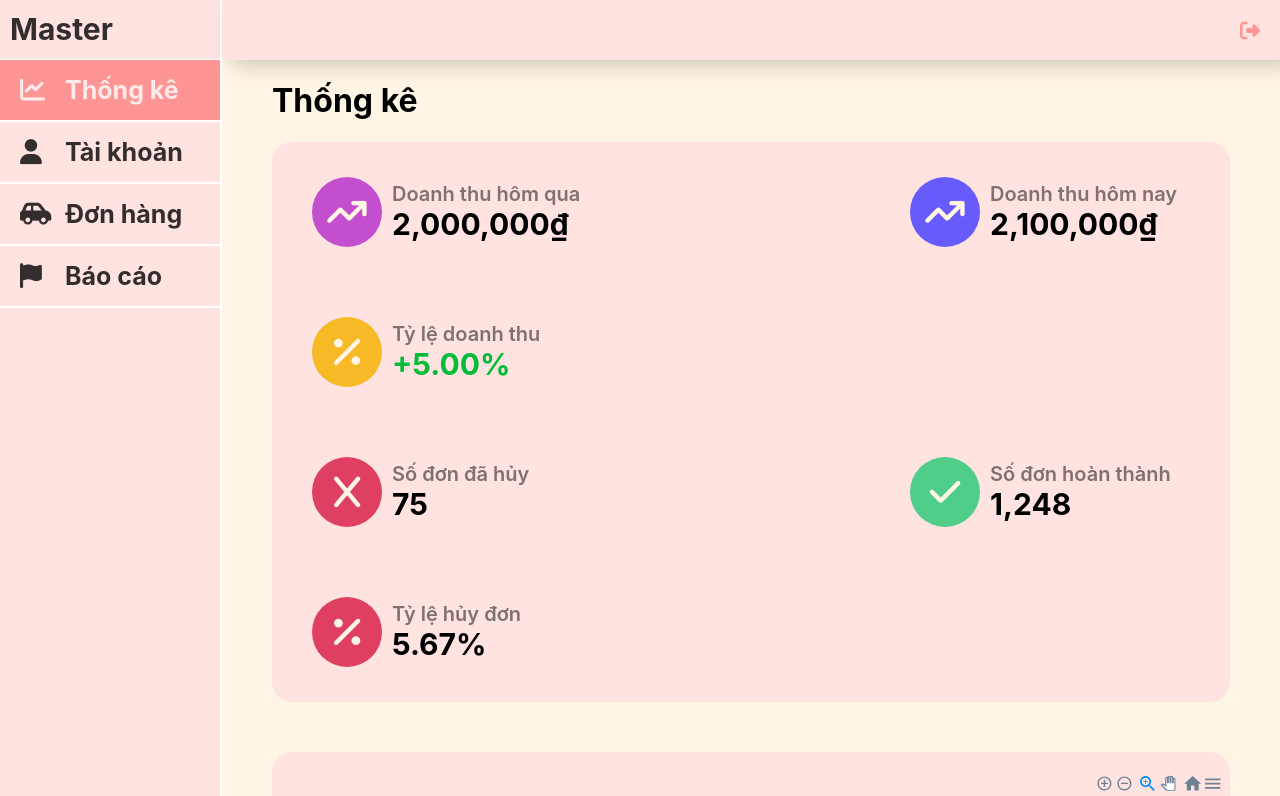
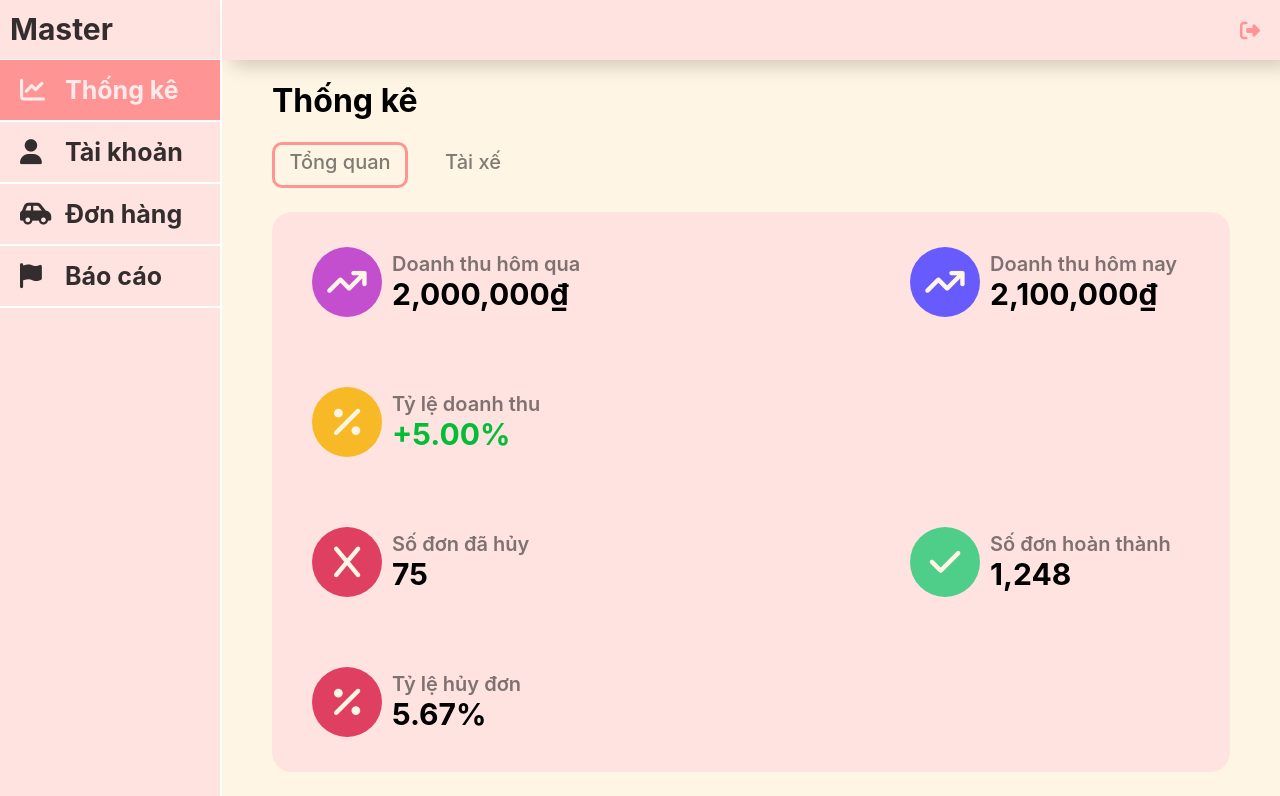
Before and after one commit to GetGoTeam/GetGo-Administrator, a React (Create React App) app: page / in a window 1280 px wide. Shown: the top 796 px of the page. Built offline with nearby package versions, Linux system fonts and the light colour scheme.

Commit message:
refactor: add SlidingTabs

```diff
--- /dev/null
+++ b/src/components/Layout/DefaultLayout/SlidingTabs/SlidingTabs.scss
@@ -0,0 +1,84 @@
+@import "/src/utils/base.scss";
+
+:root {
+  --tab-height: 40px;
+  --tab-width: 130px;
+  --border-width: 3px;
+}
+
+.slidingTabs-container {
+  display: flex;
+  align-items: center;
+  margin-bottom: 30px;
+  -webkit-user-select: none;
+  user-select: none;
+
+  .tabs {
+    display: flex;
+    position: relative;
+    border-radius: 10px;
+    * {
+      z-index: 2;
+    }
+  }
+
+  input[type="radio"] {
+    display: none;
+  }
+
+  .tab {
+    display: flex;
+    align-items: center;
+    justify-content: center;
+    color: rgba(0, 0, 0, 0.5);
+    height: var(--tab-height);
+    width: var(--tab-width);
+    font-size: 1.25rem;
+    font-weight: 500;
+    border-radius: 10px;
+    padding-left: var(--border-width);
+    cursor: pointer;
+    transition: color 0.15s ease-in;
+  }
+
+  input[type="radio"] {
+    &:checked {
+      & + label {
+        color: $primary_900;
+      }
+    }
+  }
+
+  input[id="radio-1"] {
+    &:checked {
+      & ~ .glider {
+        transform: translateX(0);
+      }
+    }
+  }
+
+  input[id="radio-2"] {
+    &:checked {
+      & ~ .glider {
+        transform: translateX(100%);
+      }
+    }
+  }
+
+  .glider {
+    position: absolute;
+    display: flex;
+    height: var(--tab-height);
+    width: var(--tab-width);
+    border: var(--border-width) solid $primary_900;
+    z-index: 1;
+    border-radius: 10px;
+    transition: 0.25s ease-out;
+  }
+
+  @media (max-width: 700px) {
+    .tabs {
+      transform: scale(0.6);
+    }
+  }
+}
--- /dev/null
+++ b/src/components/Layout/DefaultLayout/SlidingTabs/index.js
@@ -0,0 +1,62 @@
+import "./SlidingTabs.scss";
+import { useState, useMemo } from "react";
+import colors from "../../../../utils/base.scss";
+import FadeInOut from "../BackDrop/FadeInOut";
+
+function SlidingTabs(props) {
+  const { tab1, tab2 } = props;
+  const [tabContent, setTabContent] = useState(tab1.content);
+  const [tabStatus, setTabStatus] = useState(true);
+  const duration = 250;
+  var firstRender = false;
+
+  useMemo(() => {
+    // eslint-disable-next-line react-hooks/exhaustive-deps
+    firstRender = true;
+  }, []);
+
+  return (
+    <>
+      <div className="slidingTabs-container">
+        <div className="tabs">
+          <input type="radio" id="radio-1" name="tabs" />
+          <label
+            className="tab"
+            htmlFor="radio-1"
+            style={{ color: tabContent === tab1.content && firstRender ? colors.primary_900 : "" }}
+            onClick={() => {
+              setTabStatus(false);
+              setTimeout(() => {
+                setTabContent(tab1.content);
+                setTabStatus(true);
+              }, duration + 100);
+            }}
+          >
+            {tab1.name}
+          </label>
+
+          <input type="radio" id="radio-2" name="tabs" />
+          <label
+            className="tab"
+            htmlFor="radio-2"
+            onClick={() => {
+              setTabStatus(false);
+              setTimeout(() => {
+                setTabContent(tab2.content);
+                setTabStatus(true);
+              }, duration + 100);
+            }}
+          >
+            {tab2.name}
+          </label>
+          <span className="glider"></span>
+        </div>
+      </div>
+      <FadeInOut show={tabStatus} duration={duration}>
+        {tabContent}
+      </FadeInOut>
+    </>
+  );
+}
+
+export default SlidingTabs;
--- a/src/pages/Reports/index.js
+++ b/src/pages/Reports/index.js
@@ -1,3 +1,5 @@
+import "./Reports.module.scss";
+
 function Reports() {
   return (
     <>
--- /dev/null
+++ b/src/pages/Statistics/Drivers/index.js
@@ -0,0 +1,11 @@
+import classes from "./Driver.module.scss";
+
+function Driver() {
+  return (
+    <>
+      <div>Bảng doanh thu của tài xế</div>
+    </>
+  );
+}
+
+export default Driver;
--- /dev/null
+++ b/src/pages/Statistics/General/General.module.scss
@@ -0,0 +1,8 @@
+@import "/src/utils/base.scss";
+
+.chart-container {
+  background-color: $primary_200;
+  border-radius: 20px;
+  margin-top: 50px;
+  padding-top: 20px;
+}
--- /dev/null
+++ b/src/pages/Statistics/General/index.js
@@ -0,0 +1,43 @@
+import classes from "./General.module.scss";
+import StatisticsTable from "../../../components/Layout/DefaultLayout/StatisticTable";
+import Chart from "react-apexcharts";
+
+function General() {
+  const revenueList = [1000000, 1200000, 1400000, 1100000, 1500000, 2000000, 2100000];
+  const todayRevenue = revenueList[revenueList.length - 1] | 0;
+  const yesterdayRevenue = revenueList[revenueList.length - 2] | 0;
+
+  const state = {
+    options: {
+      colors: [todayRevenue >= yesterdayRevenue ? "#05BC39" : "#FE0E0E", "#4576b5"],
+      chart: {
+        id: "basic-bar",
+      },
+      xaxis: {
+        categories: ["20/6", "21/6", "22/6", "23/6", "24/6", "25/6", "26/6"],
+      },
+    },
+    series: [
+      {
+        name: "Doanh thu",
+        data: revenueList,
+      },
+    ],
+  };
+
+  return (
+    <>
+      <StatisticsTable
+        yesterdayRevenue={yesterdayRevenue}
+        todayRevenue={todayRevenue}
+        canceledTrips={75}
+        completedTrips={1248}
+      />
+      <div className={classes["chart-container"]}>
+        <Chart options={state.options} series={state.series} type="area" width="100%" height="400" />
+      </div>
+    </>
+  );
+}
+
+export default General;
--- a/src/pages/Statistics/index.js
+++ b/src/pages/Statistics/index.js
@@ -1,42 +1,22 @@
-import StatisticsTable from "../../components/Layout/DefaultLayout/StatisticTable";
-import Chart from "react-apexcharts";
 import classes from "./Statistics.module.scss";
+import SlidingTabs from "../../components/Layout/DefaultLayout/SlidingTabs";
+import General from "./General";
+import Driver from "./Drivers";
 
 function Statistics() {
-  const revenueList = [1000000, 1200000, 1400000, 1100000, 1500000, 2000000, 2100000];
-  const todayRevenue = revenueList[revenueList.length - 1] | 0;
-  const yesterdayRevenue = revenueList[revenueList.length - 2] | 0;
-
-  const state = {
-    options: {
-      colors: [todayRevenue >= yesterdayRevenue ? "#05BC39" : "#FE0E0E", "#4576b5"],
-      chart: {
-        id: "basic-bar",
-      },
-      xaxis: {
-        categories: ["20/6", "21/6", "22/6", "23/6", "24/6", "25/6", "26/6"],
-      },
-    },
-    series: [
-      {
-        name: "Doanh thu",
-        data: revenueList,
-      },
-    ],
+  const tab1 = {
+    name: "Tổng quan",
+    content: <General />,
+  };
+  const tab2 = {
+    name: "Tài xế",
+    content: <Driver />,
   };
 
   return (
     <>
       <h1>Thống kê</h1>
-      <StatisticsTable
-        yesterdayRevenue={yesterdayRevenue}
-        todayRevenue={todayRevenue}
-        canceledTrips={75}
-        completedTrips={1248}
-      />
-      <div className={classes["chart-container"]}>
-        <Chart options={state.options} series={state.series} type="area" width="100%" height="400" />
-      </div>
+      <SlidingTabs tab1={tab1} tab2={tab2} />
     </>
   );
 }
--- a/src/utils/base.scss
+++ b/src/utils/base.scss
@@ -1,10 +1,16 @@
 ////////// COLORS ///////////
 /// Palettes
-$primary_900: #FF9494;
-$primary_500: #FFD1D1;
-$primary_200: #FFE3E1; // main
-$primary_50: #FFF5E4;
+$primary_900: #ff9494;
+$primary_500: #ffd1d1;
+$primary_200: #ffe3e1; // main
+$primary_50: #fff5e4;
 
+:export {
+  primary_900: $primary_900;
+  primary_500: $primary_500;
+  primary_200: $primary_200;
+  primary_50: $primary_50;
+}
 
 $complimentary_900: #b33700;
 $complimentary_800: #cc4400;
@@ -51,7 +57,6 @@ $text_200: #d9d9d9;
 $text_100: #e9e9e9;
 $text_50: #f5f5f5;
 
-
 ///////// FONT-SIZE //////////
 $text-xs: 1.2rem; // 12px
 $text-sm: 1.4rem; // 14px
```
Also changed, not shown: src/pages/Reports/Reports.module.scss (added), src/pages/Statistics/Drivers/Driver.module.scss (added).
